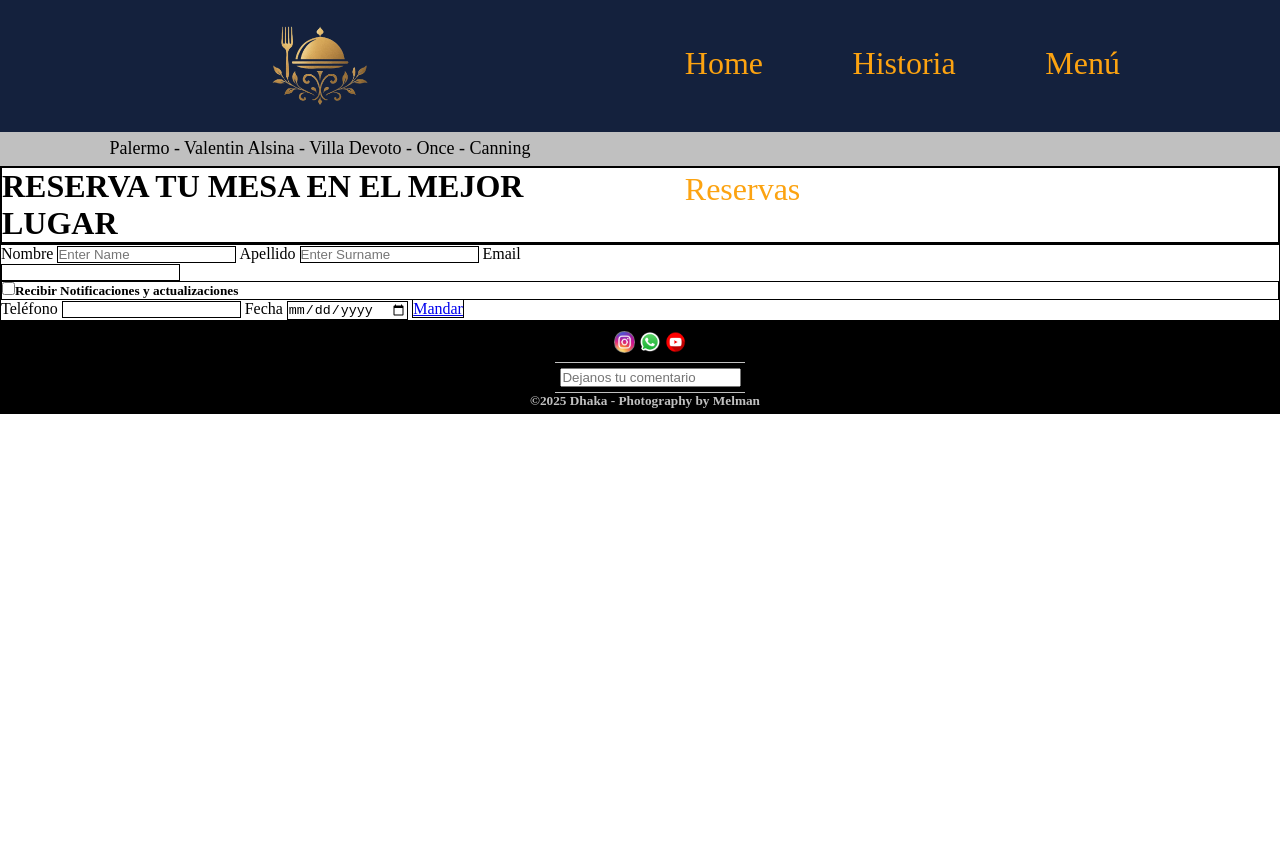
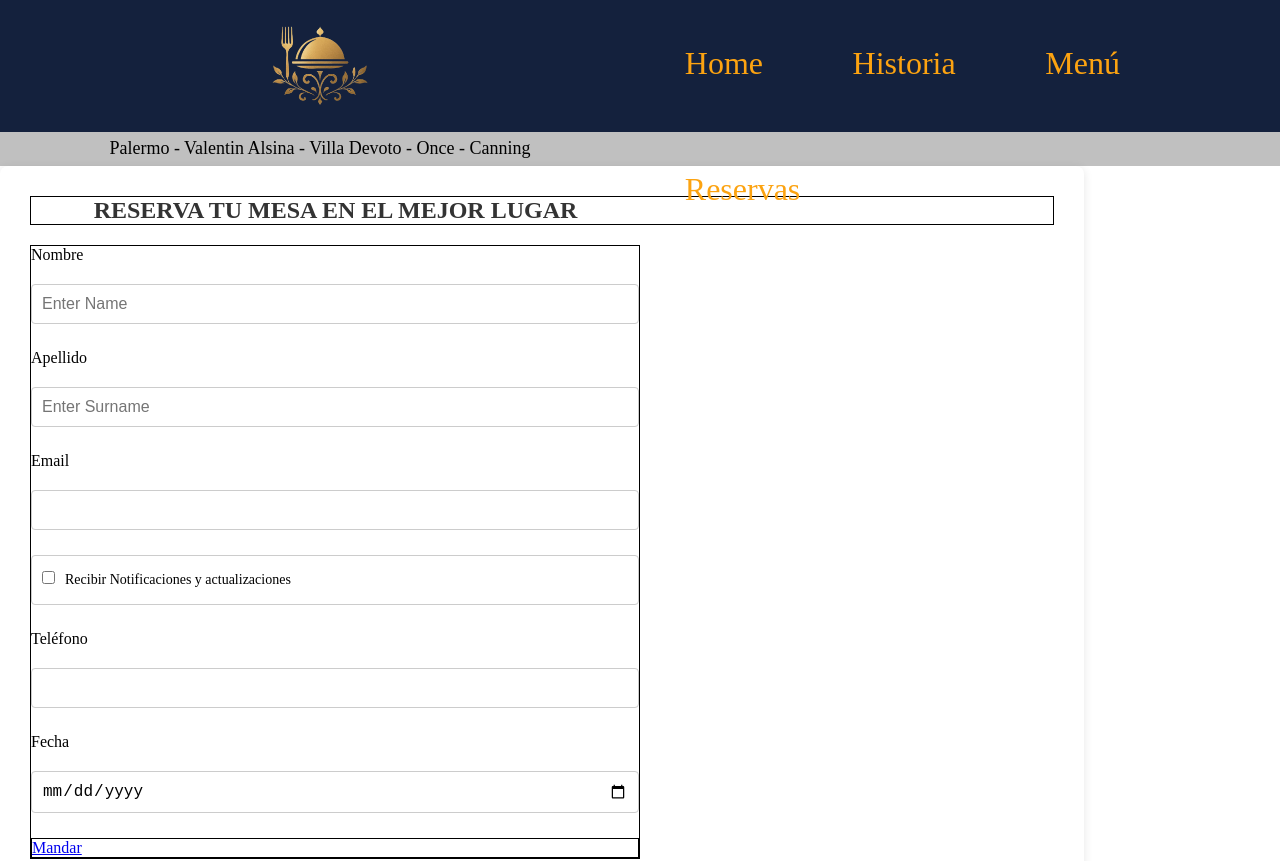
Before and after one commit to Grupo-PatejimFeldman/TpRestaurante, a plain HTML site: page Reservas.html in a window 1280 px wide. Shown: the top 861 px of the page. Before the commit the page ends 800 px from the top, so only its background shows below. Drawn offline with Linux system fonts and the light colour scheme.

Commit message:
historia correccion

```diff
--- a/Reservas.html
+++ b/Reservas.html
@@ -21,8 +21,9 @@
             <a href="Sucursales.html">Palermo - Valentin Alsina - Villa Devoto - Once - Canning</a>
         </div>
     </header>
-    <main class = Reservas>
-        <div><h1>RESERVA TU MESA EN EL MEJOR LUGAR</h1></div>
+    <main>
+        <section class="Reservas">
+        <h1>RESERVA TU MESA EN EL MEJOR LUGAR</h1>
         <form method="post" action="Reservas.html">
             Nombre
             <input type="text" name="Username" placeholder="Enter Name" required>
@@ -38,6 +39,7 @@
 
             <a href="ReservaCompleta.html">Mandar</a>
         </form>
+        </section>
     </main>
     <footer>
         <div>
--- a/style.css
+++ b/style.css
@@ -152,9 +152,65 @@ main img{
 .Reservas *{
     border: 1px solid black;
 }
+.Reservas {
+background-color: #fff;
+padding: 30px;
+border-radius: 8px;
+box-shadow: 0 2px 10px rgba(0, 0, 0, 0.1);
+width: 80%; /* Ajusta el ancho del formulario /
+max-width: 600px; / Ancho máximo para pantallas grandes */
+}
+
+.Reservas h1 {
+text-align: center;
+color: #333;
+margin-bottom: 20px;
+}
+
+.Reservas form {
+display: grid;
+grid-gap: 15px;
+}
+
+.Reservas input,.Reservas h5 {
+width: 100%;
+padding: 10px;
+margin-top: 5px;
+margin-bottom: 10px;
+border: 1px solid #ccc;
+border-radius: 4px;
+box-sizing: border-box; /* Para que el padding y el border no aumenten el ancho */
+font-size: 16px;
+}
+
+.Reservas input:focus {
+outline: none;
+border-color: #6c63ff; /* Un color de foco */
+box-shadow: 0 0 5px rgba(108, 99, 255, 0.5);
+}
+
+.Reservas h5 {
+display: flex;
+align-items: center;
+font-size: 14px;
+font-weight: normal;
+margin-top: 0;
+}
+
+.Reservas h5 input {
+width: auto;
+margin-right: 10px;
+}
 
 /* HISTORIA */
 
+.Historia *{
+    border: 1px solid black;
+}
+
+
+
+/*
 .Historia{
     background-color:#14213d ;
 
```
Also changed, not shown: Historia.html (+1 -0 lines), img/restoNuevo.jpg (added), img/restoViejo.png (added).
